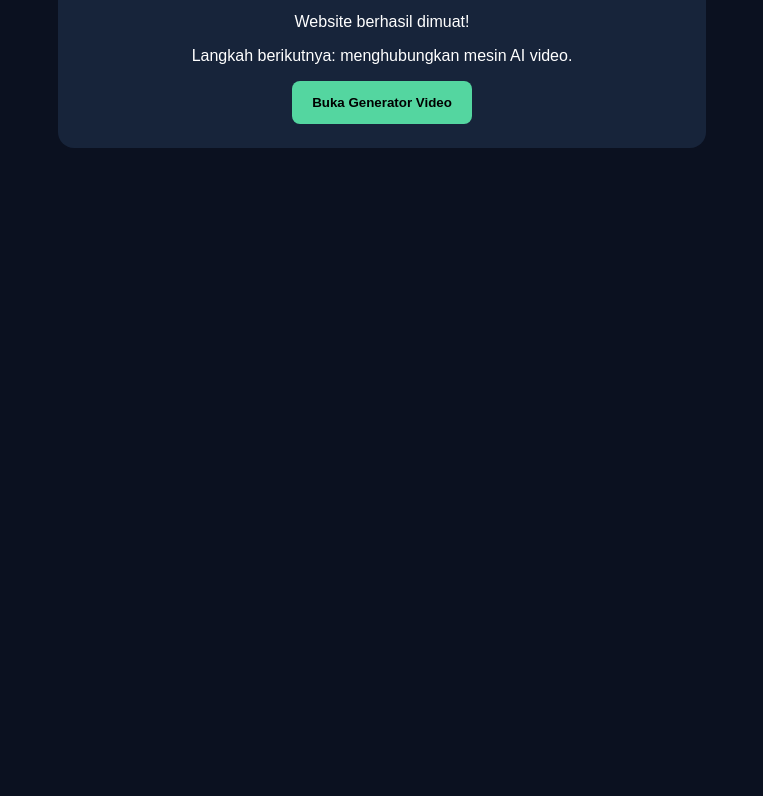
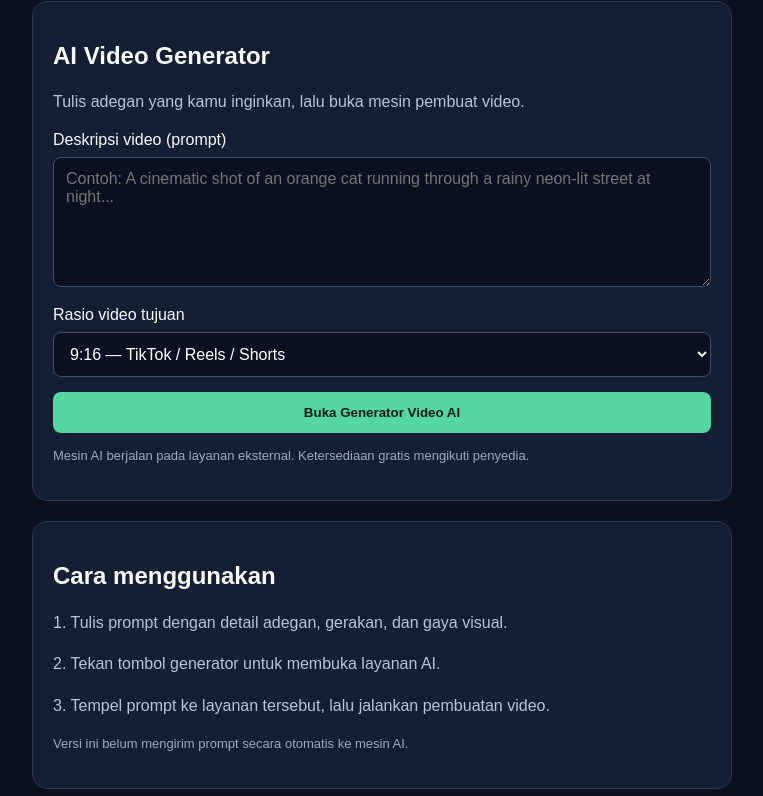
Before and after one commit to farizalfaiz88-gif/prompt2video22, a plain HTML site: page index.html in a window 1280 px wide. Shown: the part 155-951 px from the top of the page, without its empty margins (258-1021 px from the left). Before the commit the page ends 800 px from the top, so only its background shows below. Drawn offline with Linux system fonts and the light colour scheme.

Commit message:
Refactor HTML structure and styles for clarity

```diff
--- a/index.html
+++ b/index.html
@@ -6,38 +6,109 @@
 <meta name="viewport" content="width=device-width, initial-scale=1">
 <title>Prompt2Video AI</title>
 <style>
+* { box-sizing: border-box; }
 body {
   margin: 0;
-      padding: 24px;
+  padding: 20px;
+  font-family: Arial, sans-serif;
+  background: #0b1120;
+  color: #f8fafc;
+}
+main { max-width: 700px; margin: auto; }
+header { padding: 15px 0; border-bottom: 1px solid #29354b; }
+.brand { color: #76e5b3; font-size: 23px; font-weight: bold; }
+.card {
+  background: #141f33;
+  border: 1px solid #2a3850;
+  border-radius: 15px;
+  padding: 20px;
+  margin-top: 20px;
+}
+p { color: #b6c5da; line-height: 1.6; }
+label { display: block; margin: 15px 0 8px; }
+textarea, select {
+  width: 100%;
+  padding: 12px;
+  border-radius: 8px;
+  border: 1px solid #40506a;
   background: #0b1120;
   color: white;
-      font-family: Arial, sans-serif;
-      text-align: center;
+  font: inherit;
 }
-    .card {
-      max-width: 600px;
-      margin: 40px auto;
-      padding: 24px;
-      background: #17243a;
-      border-radius: 16px;
-    }
-    button {
-      padding: 14px 20px;
-      border: 0;
+textarea { min-height: 130px; resize: vertical; }
+button, .button {
+  display: inline-block;
+  padding: 13px 16px;
+  margin-top: 15px;
+  border: none;
   border-radius: 8px;
   background: #54d6a0;
+  color: #071b14;
   font-weight: bold;
+  text-decoration: none;
+  cursor: pointer;
 }
+button { width: 100%; }
+.note { font-size: 13px; color: #9aabc3; }
 </style>
 </head>
 <body>
-  <div class="card">
-    <h1>Prompt2Video AI</h1>
-    <p>Website berhasil dimuat!</p>
-    <p>Langkah berikutnya: menghubungkan mesin AI video.</p>
-    <button onclick="window.open('https://wan-ai-wan2-1.hf.space/','_blank')">
-      Buka Generator Video
-    </button>
-  </div>
+<main>
+<header>
+  <div class="brand">✦ Prompt2Video AI</div>
+  <p>Ubah ide menjadi video dengan kecerdasan buatan.</p>
+</header>
+
+<section class="card">
+  <h1>AI Video Generator</h1>
+  <p>Tulis adegan yang kamu inginkan, lalu buka mesin pembuat video.</p>
+
+  <label for="prompt">Deskripsi video (prompt)</label>
+  <textarea id="prompt" placeholder="Contoh: A cinematic shot of an orange cat running through a rainy neon-lit street at night..."></textarea>
+
+  <label for="ratio">Rasio video tujuan</label>
+  <select id="ratio">
+    <option value="9:16">9:16 — TikTok / Reels / Shorts</option>
+    <option value="16:9">16:9 — YouTube</option>
+    <option value="1:1">1:1 — Kotak</option>
+  </select>
+
+  <button id="generate">Buka Generator Video AI</button>
+  <p class="note" id="status">Mesin AI berjalan pada layanan eksternal. Ketersediaan gratis mengikuti penyedia.</p>
+</section>
+
+<section class="card">
+  <h2>Cara menggunakan</h2>
+  <p>1. Tulis prompt dengan detail adegan, gerakan, dan gaya visual.</p>
+  <p>2. Tekan tombol generator untuk membuka layanan AI.</p>
+  <p>3. Tempel prompt ke layanan tersebut, lalu jalankan pembuatan video.</p>
+  <p class="note">Versi ini belum mengirim prompt secara otomatis ke mesin AI.</p>
+</section>
+</main>
+
+<script>
+const promptInput = document.getElementById("prompt");
+const ratioInput = document.getElementById("ratio");
+const status = document.getElementById("status");
+
+document.getElementById("generate").addEventListener("click", () => {
+  const prompt = promptInput.value.trim();
+  if (!prompt) {
+    status.textContent = "Tulis prompt video terlebih dahulu.";
+    promptInput.focus();
+    return;
+  }
+
+  const fullPrompt = prompt + " Video aspect ratio: " + ratioInput.value + ".";
+  try {
+    if (navigator.clipboard && window.isSecureContext) {
+      navigator.clipboard.writeText(fullPrompt);
+    }
+  } catch (e) {}
+
+  status.textContent = "Prompt siap. Jika belum tersalin otomatis, salin teks prompt lalu tempel di generator.";
+  window.open("https://wan-ai-wan2-1.hf.space/", "_blank");
+});
+</script>
 </body>
 </html>
```
Lines whose indentation alone changed are shown as unchanged.
